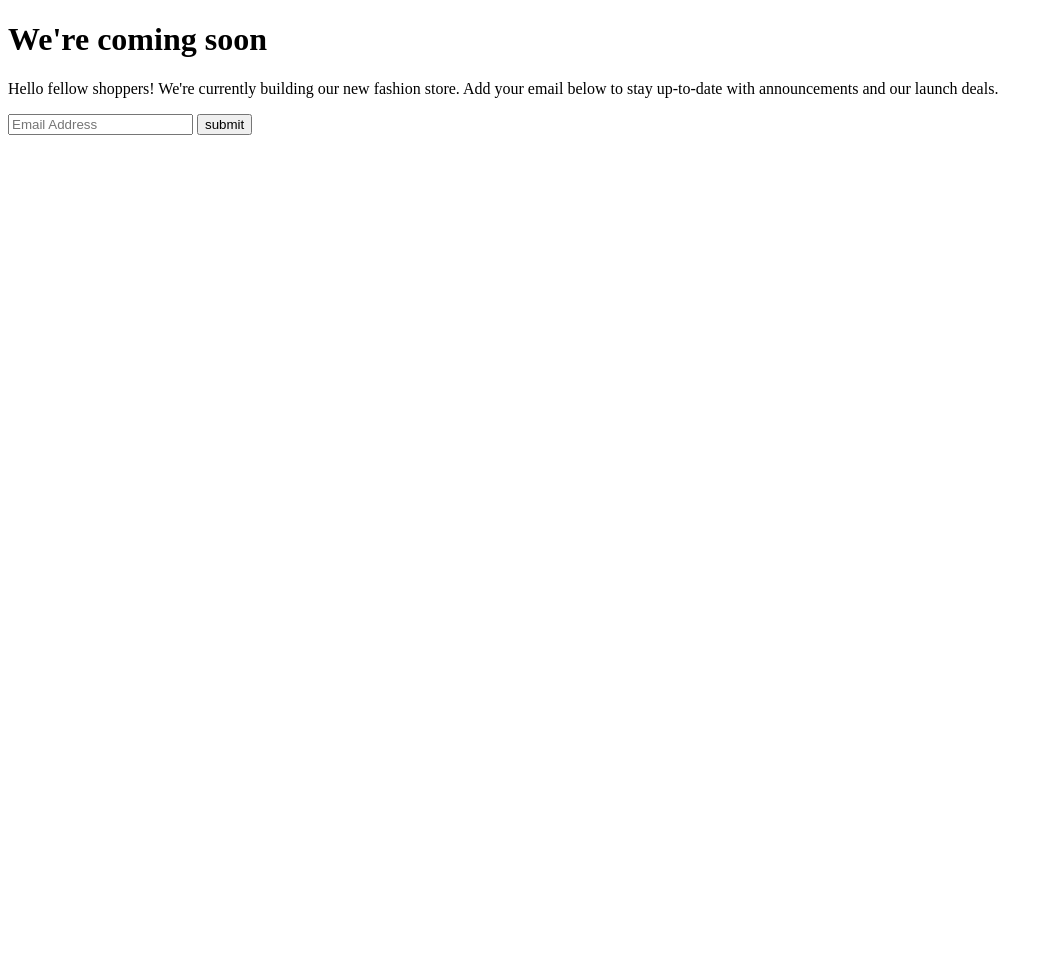
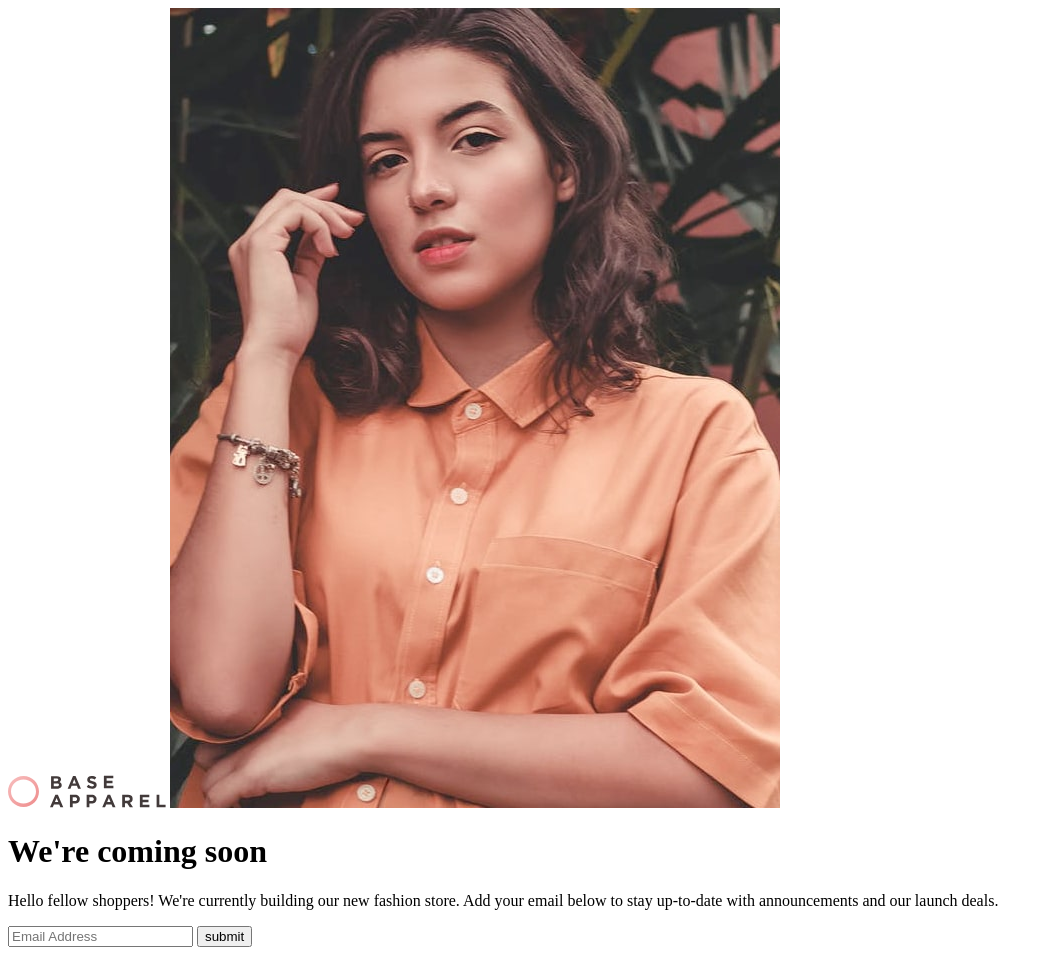
Before and after one commit to rachelharu/base-apparel-landing-page, a plain HTML site: page index.html in a window 1280 px wide. Shown: the whole page, without its empty margins (0-1053 px from the left). Before the commit the page ends 800 px from the top, so only its background shows below. Drawn offline with Linux system fonts and the light colour scheme.

Commit message:
added images

```diff
--- a/index.html
+++ b/index.html
@@ -11,6 +11,10 @@
 
 </head>
 <body>
+
+  <img src="images/logo.svg" alt="brand logo" />
+
+  <img src="images/hero-desktop.jpg" alt="girl wearing a peach button up blouse" />
 
   <h1>We're coming soon</h1>
 
```
